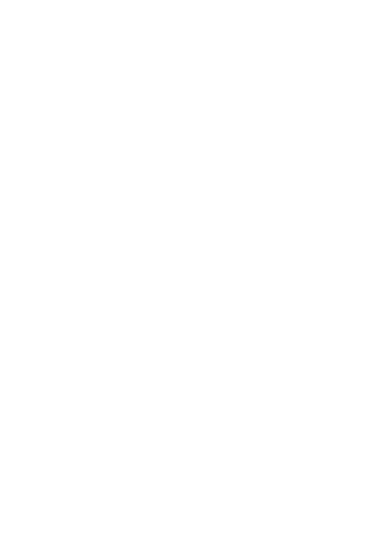
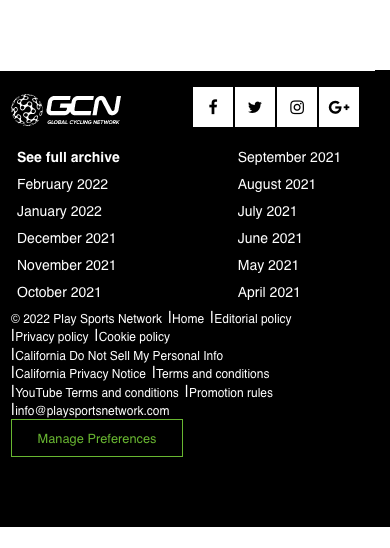
Before and after one commit to JPhasma/GCN, a React (Create React App) app: page / in a window 390 px wide. Shown: the part 7959-8507 px from the top of the page. Before the commit the page ends 7971 px from the top, so only its background shows below. Built offline with nearby package versions, Linux system fonts and the light colour scheme.

Commit message:
added footer screengrab for mobile

```diff
--- /dev/null
+++ b/src/components/Footer.js
@@ -0,0 +1,11 @@
+import FooterImg from '../images/placement_images/Footer_screenshot_mb.png';
+
+import './Footer.scss';
+
+export const Footer = () => {
+  return (
+    <footer>
+      <img src={FooterImg} alt='UX rapid layout element' />
+    </footer>
+  );
+};
--- /dev/null
+++ b/src/components/Footer.scss
@@ -0,0 +1,4 @@
+footer {
+  background-color: #000;
+  padding-bottom: 56px;
+}
--- a/src/components/Loader.scss
+++ b/src/components/Loader.scss
@@ -1,3 +1,3 @@
 .loader button {
-  margin: 8px auto 16px; // centres the button for this component
+  margin: 8px auto 86px; // centres the button for this component
 }
--- a/src/layouts/Layout.js
+++ b/src/layouts/Layout.js
@@ -4,6 +4,7 @@
 import { VideoList } from '../components/VideoList';
 import { VideoPage } from '../components/VideoPage';
 import { Page } from '../components/Page';
+import { Footer } from '../components/Footer';
 
 export const Layout = () => {
   return (
@@ -14,6 +15,7 @@
         <Route path='/video/:slug' element={<VideoPage />}></Route>
         <Route path='*' element={<Page />}></Route>
       </Routes>
+      <Footer />
     </div>
   );
 };
```
Also changed, not shown: src/images/placement_images/Footer_screenshot_mb.png (added).
